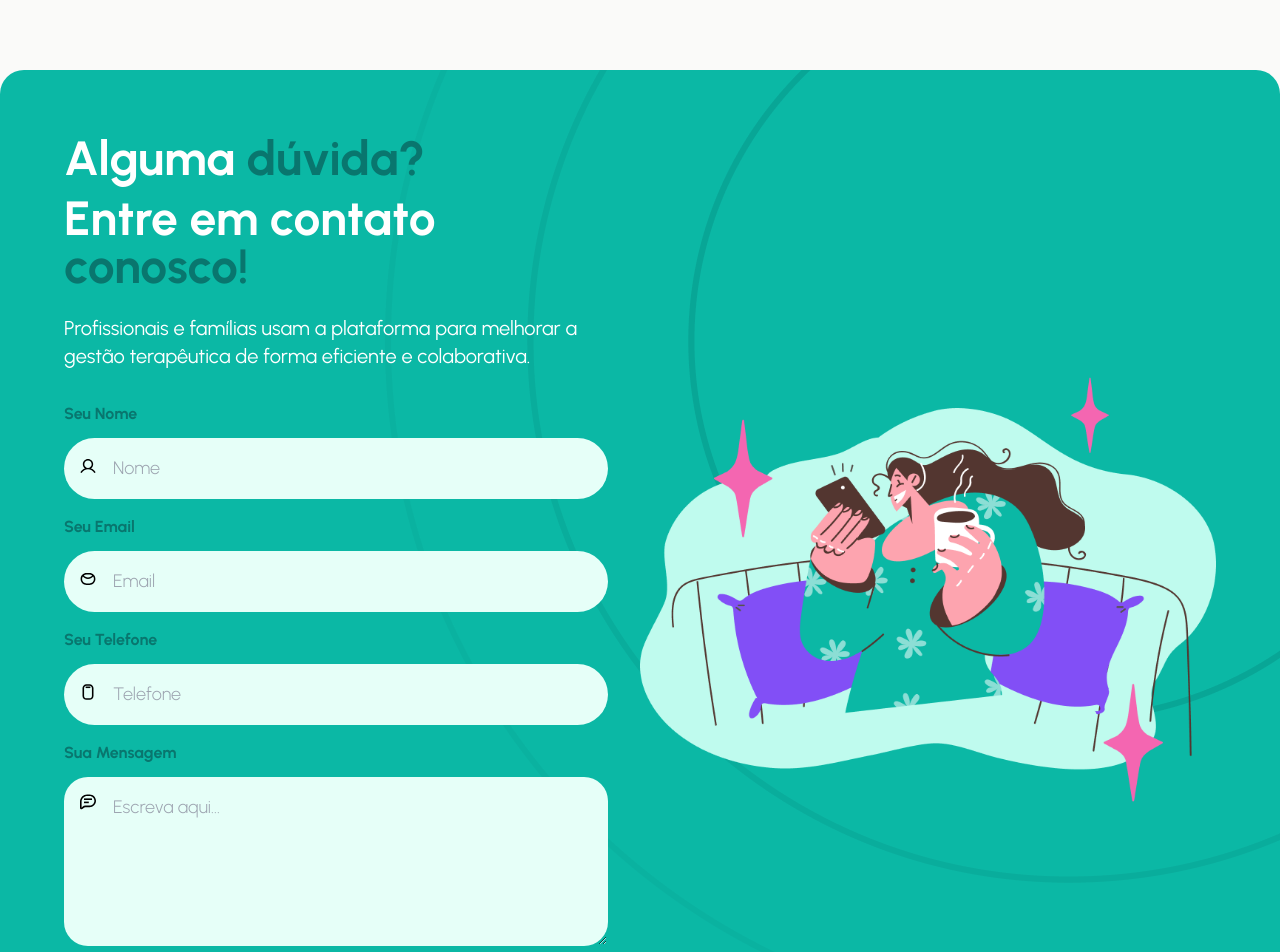
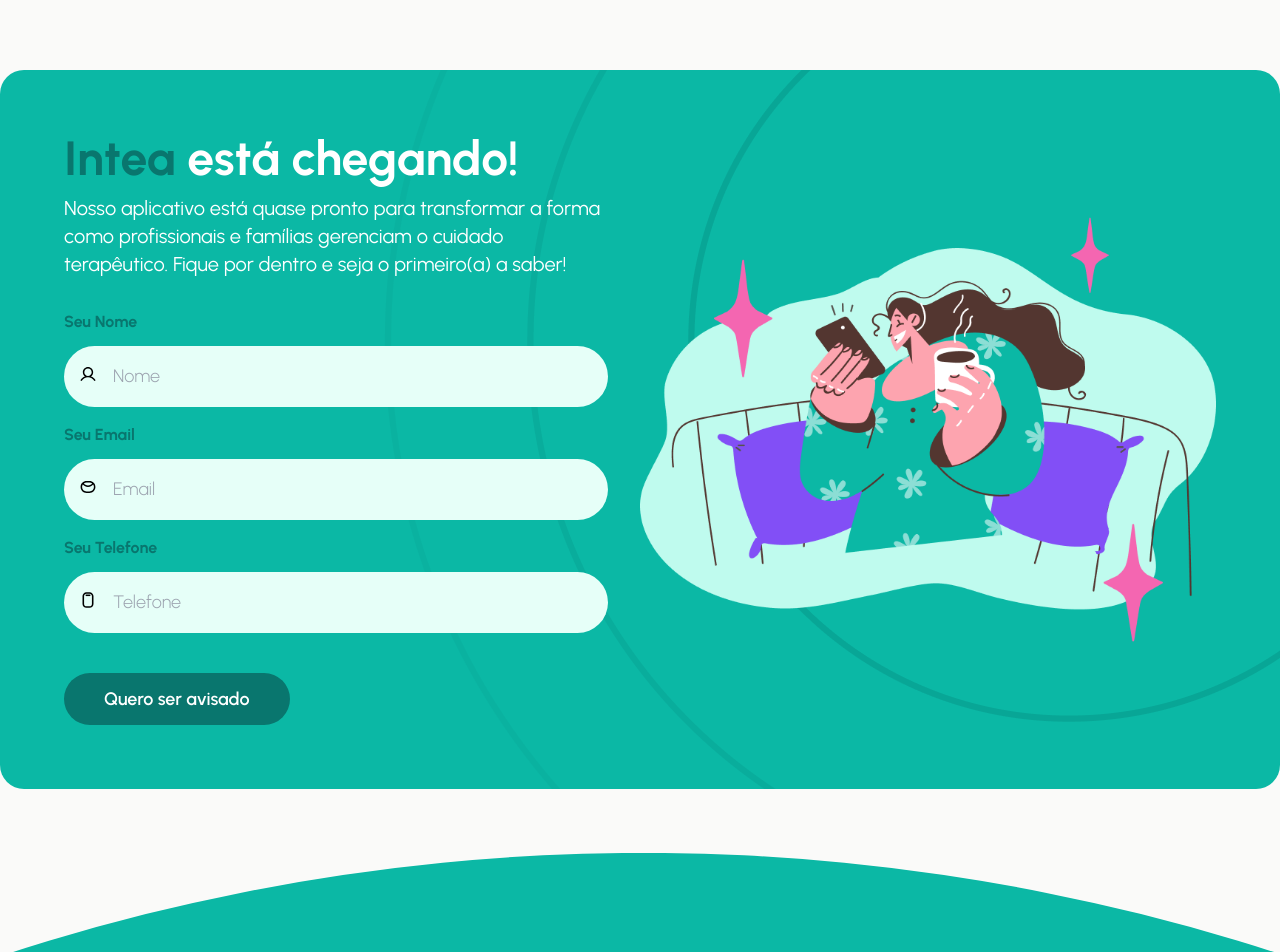
Before and after one commit to diegoprado/lp-intea, a React (Vite) app: page / in a window 1280 px wide. Shown: the part 6220-7172 px from the top of the page. Built offline with nearby package versions, Linux system fonts and the light colour scheme.

Commit message:
change form message

```diff
--- a/src/sections/Contact.tsx
+++ b/src/sections/Contact.tsx
@@ -12,16 +12,14 @@ const Contact = () => {
           {/* Coluna do formulário */}
           <div className='lg:w-1/2 text-white'>
             <h2 className='text-4xl md:text-5xl font-bold mb-3'>
-              Alguma <span className='text-intea-teal-darker'>dúvida?</span>
+              <span className='text-intea-teal-darker'>Intea</span> está
+              chegando!
             </h2>
-            <h3 className='text-4xl md:text-5xl font-bold mb-6'>
-              Entre em contato{' '}
-              <span className='text-intea-teal-darker'>conosco!</span>
-            </h3>
 
             <p className='text-xl mb-8'>
-              Profissionais e famílias usam a plataforma para melhorar a gestão
-              terapêutica de forma eficiente e colaborativa.
+              Nosso aplicativo está quase pronto para transformar a forma como
+              profissionais e famílias gerenciam o cuidado terapêutico. Fique
+              por dentro e seja o primeiro(a) a saber!
             </p>
 
             {state.succeeded ? (
@@ -36,7 +34,11 @@ const Contact = () => {
                   Obrigado por se inscrever!
                 </h3>
                 <p className='text-lg'>
-                  Você receberá um e-mail com mais informações sobre o Intea.
+                  Você receberá um e-mail com mais informações quando o{' '}
+                  <span className='font-bold text-intea-teal-darker'>
+                    Intea
+                  </span>{' '}
+                  for lançado.
                 </p>
               </div>
             ) : (
@@ -115,30 +117,6 @@ const Contact = () => {
                   />
                 </div>
 
-                {/* Mensagem */}
-                <div className='flex flex-col gap-2'>
-                  <label htmlFor='message'>Sua Mensagem</label>
-                  <div className='relative'>
-                    <div className='absolute left-4 top-4 text-gray-400'>
-                      <Icon name='chat' size='sm' color='black' />
-                    </div>
-                    <textarea
-                      id='message'
-                      name='message'
-                      rows={5}
-                      className='w-full rounded-3xl py-4 px-12 text-black bg-white/90'
-                      placeholder='Escreva aqui...'
-                      required
-                    />
-                  </div>
-                  <ValidationError
-                    prefix='Mensagem'
-                    field='message'
-                    errors={state.errors}
-                    className='text-red-300 text-sm'
-                  />
-                </div>
-
                 <div className='mt-6'>
                   <Button
                     type='submit'
@@ -146,7 +124,7 @@ const Contact = () => {
                     className='submit-button w-full md:w-auto py-4 px-8 text-lg'
                     disabled={state.submitting}
                   >
-                    {state.submitting ? 'Enviando...' : 'Enviar mensagem'}
+                    {state.submitting ? 'Enviando...' : 'Quero ser avisado'}
                   </Button>
                 </div>
               </form>
```
